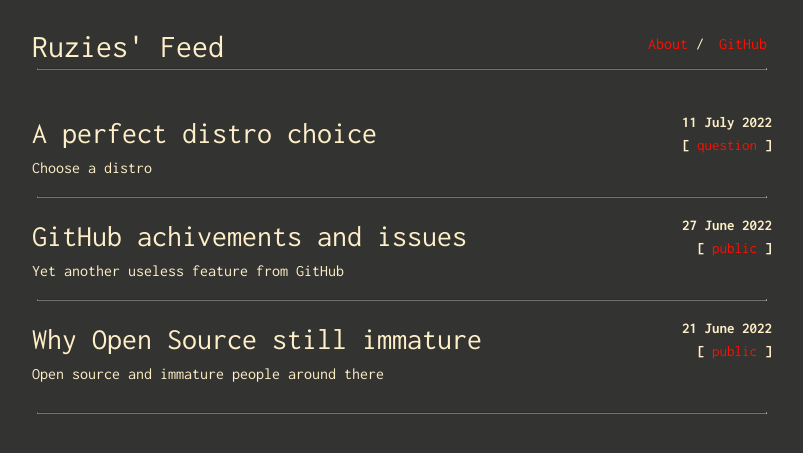
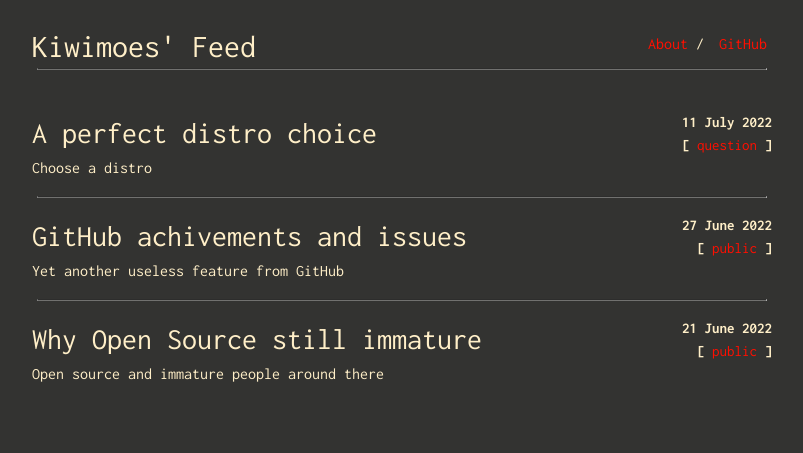
Before and after one commit to kiwimoe/kiwimoe.github.io, a Jekyll site: the page built from index.html, in a window 1280 px wide. Shown: the top 453 px of the page, without its empty margins (238-1041 px from the left). Built offline with Jekyll 4.4.1, drawn with Linux system fonts in a browser that asks for light colours.

Commit message:
refactor: _config.yml

```diff
--- a/_config.yml
+++ b/_config.yml
@@ -1,12 +1,8 @@
-title: Ruzies' Feed
-author: Ruzie
+title: Kiwimoes' Feed
+author: kiwimoe
 subtitle: Everything you may ever ask yourself/someone else
 
 url: "https://github.com/Ruzie"
-
-footer_only_homepage: true
-footer_url: "https://github.com/rahul-bothra"
-footer_text: ""
 profile-picture: assets/profile.png
 
 permalink: /:year-:month-:day-:title/
@@ -14,4 +10,4 @@ navbar:
  - name: "About"
    link: "about"
  - name: "GitHub"
-   absolute-link: "https://github.com/Ruzie"
+   absolute-link: "https://github.com/kiwimoe"
```
